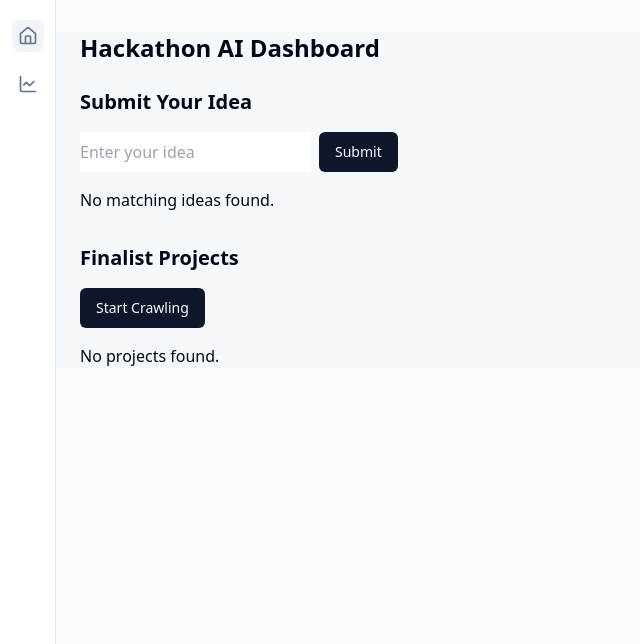
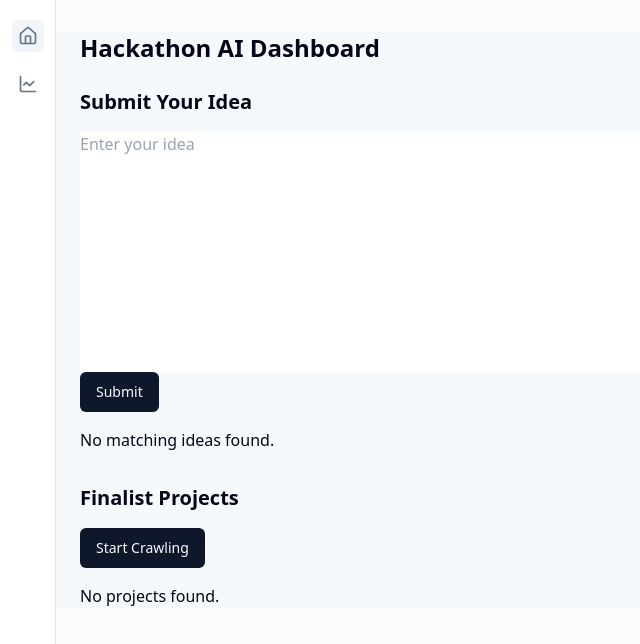
Before and after one commit to susumutomita/Hackathon-AI, a Next.js app: page / in a window 1280 px wide. Shown: the top 644 px of the page, without its empty margins (0-640 px from the left). Built offline with nearby package versions, Linux system fonts and the light colour scheme.

Commit message:
update text area

```diff
--- a/src/components/IdeaForm.tsx
+++ b/src/components/IdeaForm.tsx
@@ -1,5 +1,5 @@
 "use client";
-import React, { useState } from "react";
+import React, { useState, useEffect, useRef } from "react";
 import { Button } from "@/components/ui/button";
 import { searchIdeas } from "@/lib/searchIdeas";
 import { Project } from "@/types";
@@ -7,6 +7,7 @@ import { Project } from "@/types";
 export default function IdeaForm() {
   const [idea, setIdea] = useState("");
   const [results, setResults] = useState<Project[]>([]);
+  const textareaRef = useRef<HTMLTextAreaElement>(null);
 
   const handleSubmit = async (event: React.FormEvent) => {
     event.preventDefault();
@@ -14,18 +15,28 @@ export default function IdeaForm() {
     setResults(matches);
   };
 
+  useEffect(() => {
+    if (textareaRef.current) {
+      textareaRef.current.style.height = "auto";
+      textareaRef.current.style.height = `${textareaRef.current.scrollHeight}px`;
+    }
+  }, [idea]);
+
   return (
     <div>
-      <form onSubmit={handleSubmit} className="flex gap-2">
-        <input
-          type="text"
+      <form onSubmit={handleSubmit} className="flex flex-col gap-2 sm:flex-row">
+        <textarea
+          ref={textareaRef}
           value={idea}
           onChange={(e) => setIdea(e.target.value)}
           placeholder="Enter your idea"
-          className="input"
+          className="input resize-none overflow-hidden w-full max-w-lg sm:max-w-full sm:w-3/4 lg:w-1/2"
+          rows={10}
         />
-        <Button type="submit">Submit</Button>
       </form>
+      <Button type="submit" className="w-full sm:w-auto">
+        Submit
+      </Button>
       <div className="mt-4">
         {results.length > 0 ? (
           <ul>
```
